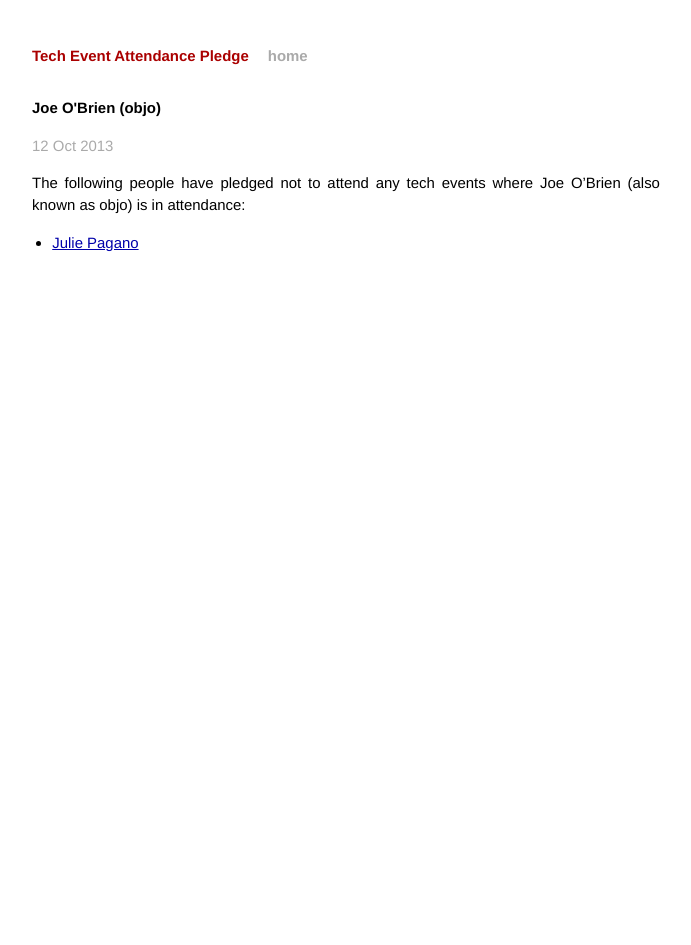
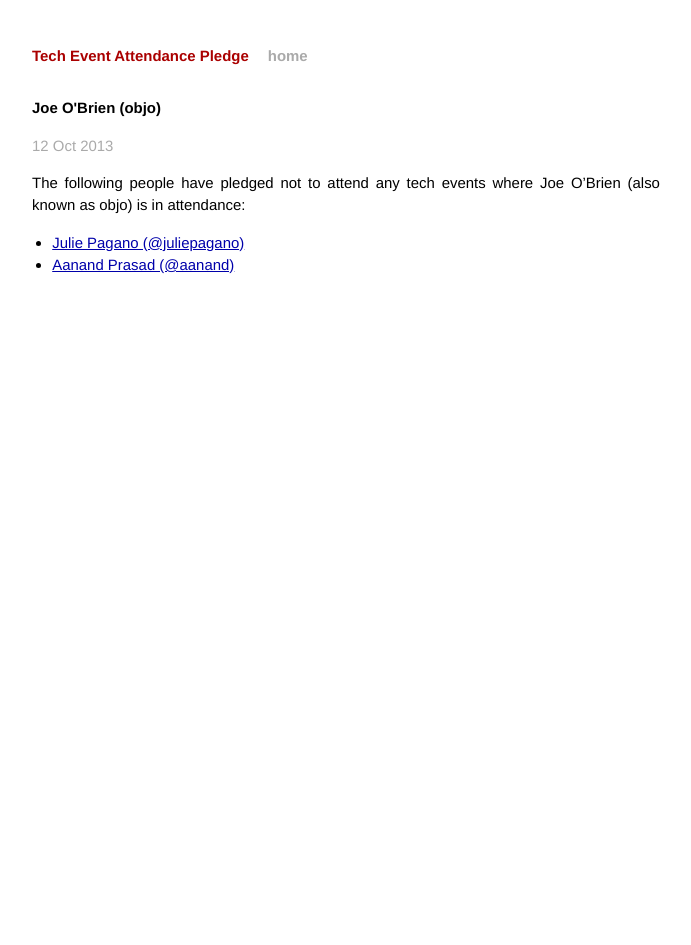
Before and after one commit to techtektek/tech-event-attendance-pledge.github.io, a Jekyll site: the page built from _posts/2013-10-12-objo.markdown, in a window 1280 px wide. Shown: the whole page, without its empty margins (294-985 px from the left). Built offline with Jekyll 4.4.1, drawn with Linux system fonts in a browser that asks for light colours; Markdown is read by kramdown in place of the engine named in the settings.

Commit message:
Add @aanand based on twitter request.

```diff
--- a/_posts/2013-10-12-objo.markdown
+++ b/_posts/2013-10-12-objo.markdown
@@ -8,4 +8,5 @@ categories:
 The following people have pledged not to attend any tech events where Joe
 O'Brien (also known as objo) is in attendance:
 
-* [Julie Pagano](https://twitter.com/juliepagano/status/388839312558927872)
+* [Julie Pagano (@juliepagano)](https://twitter.com/juliepagano/status/388839312558927872)
+* [Aanand Prasad (@aanand)](https://twitter.com/aanand/status/389054922899337216)
```
